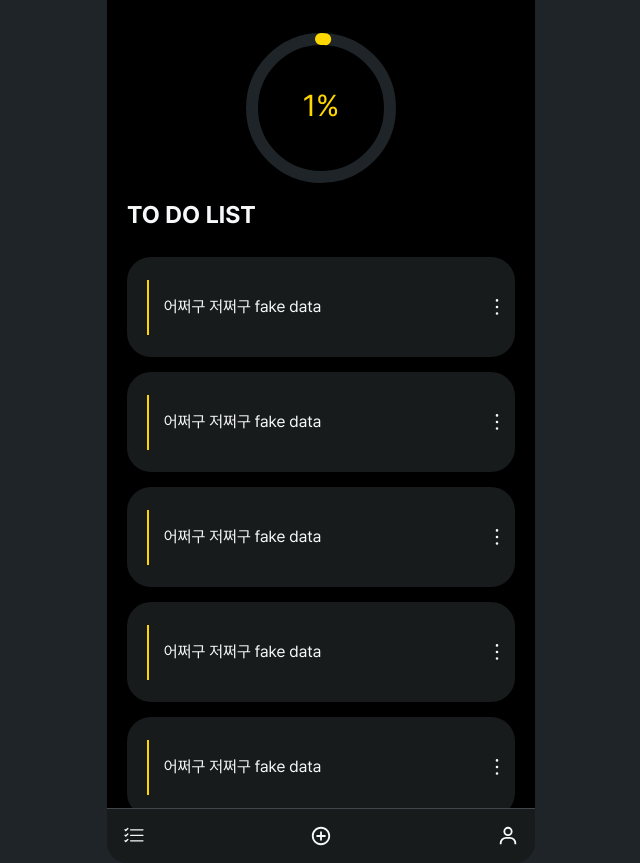
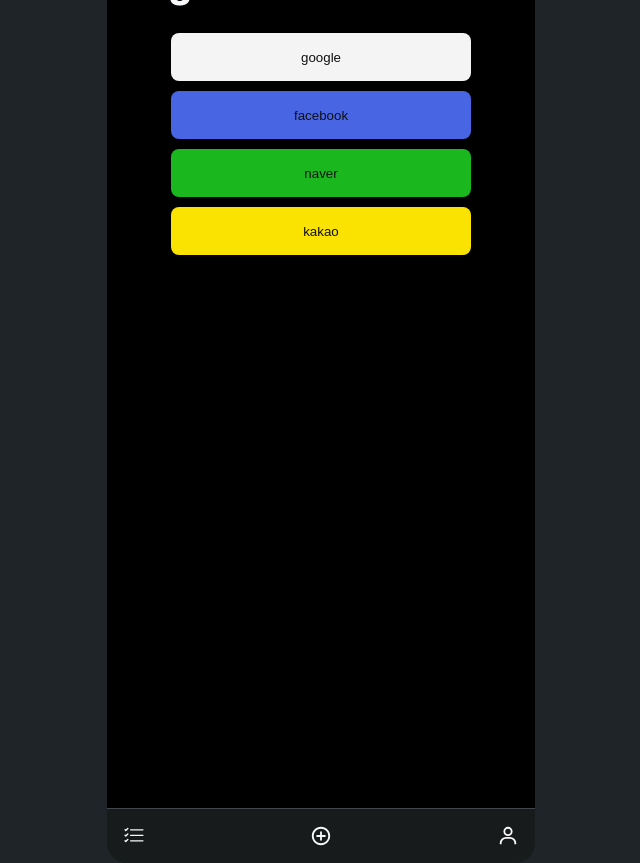
Before and after one commit to hongsyong92/make-plan-app, a React (Create React App) app: page / in a window 1280 px wide. Shown: the whole page, without its empty margins (319-959 px from the left). Built offline with nearby package versions, Linux system fonts and the light colour scheme.

Commit message:
add todo 진행중

```diff
--- a/package.json
+++ b/package.json
@@ -17,6 +17,7 @@
     "react-dom": "^17.0.2",
     "react-helmet": "^6.1.0",
     "react-helmet-async": "^1.2.2",
+    "react-hook-form": "^7.24.0",
     "react-icons": "^4.3.1",
     "react-router-dom": "^6.2.1",
     "react-scripts": "4.0.3",
--- a/src/App.tsx
+++ b/src/App.tsx
@@ -1,26 +1,53 @@
-import { BrowserRouter as Router, Routes, Route } from "react-router-dom";
+import { BrowserRouter, Routes, Route } from "react-router-dom";
 import "./assets/fonts/pretendard.css";
 import UserMenu from "./routes/UserMenu";
 import Home from "./routes/Home";
 import BottomNav from "./Components/BottomNav";
 import styled from "styled-components";
 import CalendarScreen from "./routes/CalendarScreen";
+import { useState } from "react";
+import Login from "./routes/Login";
 
 function App() {
+  const [isLogin, setLogin] = useState(false);
+  const handleLogin = () => {
+    setLogin(true);
+  };
   return (
     <Container>
-      <Router basename={process.env.PUBLIC_URL}>
+      <BrowserRouter basename={process.env.PUBLIC_URL}>
         <Routes>
-          {/* user menu 화면 */}
-          <Route path="/user-menu" element={<UserMenu />} />
-          {/* home 화면 */}
+          <Route
+            index
+            element={
+              isLogin ? (
+                <Home />
+              ) : (
+                <Login isLogin={isLogin} handleLogin={handleLogin} />
+              )
+            }
+          />
+          <Route
+            path="/present-progress-app"
+            element={
+              isLogin ? (
+                <Home />
+              ) : (
+                <Login isLogin={isLogin} handleLogin={handleLogin} />
+              )
+            }
+          />
           <Route path="/todos/:id" element={<Home />} />
           <Route path="/add-todos" element={<Home />} />
           <Route path="/select-date" element={<CalendarScreen />} />
-          <Route path="/" element={<Home />} />
+          {/* user menu 화면 */}
+          <Route
+            path="/user-menu"
+            element={isLogin ? <Home /> : <UserMenu />}
+          />
         </Routes>
         <BottomNav />
-      </Router>
+      </BrowserRouter>
     </Container>
   );
 }
--- a/src/Components/AddToDo.tsx
+++ b/src/Components/AddToDo.tsx
@@ -1,10 +1,31 @@
 import styled from "styled-components";
 import { theme } from "../theme";
 import { RiCloseFill } from "react-icons/ri";
+import { BiPencil } from "react-icons/bi";
 import { useNavigate } from "react-router-dom";
+import { useForm } from "react-hook-form";
+import { toDoState } from "../atoms";
+import { useRecoilState } from "recoil";
+
+interface IForm {
+  toDo: string;
+}
 
 function AddToDo() {
   const navigate = useNavigate();
+  const [toDos, setToDos] = useRecoilState(toDoState);
+  const {
+    register,
+    handleSubmit,
+    formState: { errors },
+  } = useForm<IForm>();
+  const handleValid = ({ toDo }: any) => {
+    setToDos((oldToDos) => [
+      { text: toDo.text, category: "TO_DO", id: Date.now() },
+      ...oldToDos,
+    ]);
+  };
+
   return (
     <Container>
       <DetailHeader>
@@ -12,8 +33,20 @@
           <RiCloseFill size="24" />
         </button>
       </DetailHeader>
-      <form>
-        <input type="text" placeholder="할일을 입력하세요" />
+      <form onSubmit={handleSubmit(handleValid)}>
+        <input
+          {...register("toDo", {
+            required: "필수 입력 항목입니다.",
+            minLength: 2,
+          })}
+          type="text"
+          placeholder="할 일을 입력하세요"
+        />
+        <p>{errors?.toDo?.message}</p>
+        <button className="add_todo_btn" onClick={() => navigate("/")}>
+          <BiPencil size="16" />
+          <span>등록하기</span>
+        </button>
       </form>
     </Container>
   );
@@ -30,6 +63,21 @@
   overflow-x: hidden;
   background-color: ${theme.modalColor};
   z-index: 2;
+  form {
+    .add_todo_btn {
+      display: flex;
+      justify-content: center;
+      align-items: center;
+      width: 100px;
+      height: 47px;
+      border-radius: 8px;
+      background-color: #577af8;
+      cursor: pointer;
+      > span {
+        margin-left: 5px;
+      }
+    }
+  }
 `;
 
 const DetailHeader = styled.div`
--- a/src/atoms.ts
+++ b/src/atoms.ts
@@ -1,6 +1,15 @@
 import { atom } from "recoil";
 
-export const toDo = atom({
+interface IForm {
+  toDo: string;
+}
+interface IToDo {
+  text: string;
+  id: number;
+  category: "TO_DO" | "DOING" | "DONE";
+}
+
+export const toDoState = atom<IToDo[]>({
   key: "toDo",
-  default: "",
+  default: [],
 });
--- a/src/routes/Home.tsx
+++ b/src/routes/Home.tsx
@@ -8,6 +8,8 @@
 import ToDoItem from "../Components/ToDoItem";
 import ToDoDetail from "../Components/ToDoDetail";
 import AddToDo from "../Components/AddToDo";
+import { useRecoilState, useRecoilValue } from "recoil";
+import { toDoState } from "../atoms";
 
 function Home() {
   let now = dayjs();
@@ -21,6 +23,8 @@
   };
   const clickedToDo =
     params.id && ToDoMockData.find((item) => item.id === Number(params.id));
+
+  const toDos = useRecoilValue(toDoState);
 
   return (
     <Container>
@@ -36,7 +40,7 @@
       <ListBoard>
         <BoardTitle>TO DO LIST</BoardTitle>
         <List>
-          {ToDoMockData.map((item) => (
+          {toDos.map((item) => (
             <ToDoItem
               key={item.id}
               item={item}
--- /dev/null
+++ b/src/routes/Login.tsx
@@ -0,0 +1,81 @@
+import styled from "styled-components";
+import { theme } from "../theme";
+
+interface ILogin {
+  isLogin: boolean;
+  handleLogin: () => void;
+}
+
+function Login({ isLogin, handleLogin }: ILogin) {
+  return (
+    <Container>
+      <TextHeader>
+        <p>Login</p>
+      </TextHeader>
+      <LoginContainer>
+        <button onClick={handleLogin} className="social_login_btn google">
+          google
+        </button>
+        <button onClick={handleLogin} className="social_login_btn facebook">
+          facebook
+        </button>
+        <button onClick={handleLogin} className="social_login_btn naver">
+          naver
+        </button>
+        <button onClick={handleLogin} className="social_login_btn kakao">
+          kakao
+        </button>
+      </LoginContainer>
+    </Container>
+  );
+}
+export default Login;
+
+const Container = styled.div`
+  display: flex;
+  flex-direction: column;
+  align-items: center;
+  width: 100%;
+  height: calc(100% - 55px);
+  background-color: ${theme.bgColor};
+  padding-top: 30px;
+`;
+
+const TextHeader = styled.div`
+  width: calc(100% - 40px);
+  display: flex;
+  justify-content: space-between;
+  align-items: center;
+  font-size: 24px;
+  font-weight: 700;
+  margin-bottom: 30px;
+  > p {
+    font-size: 36px;
+    font-weight: 900;
+    margin-right: 10px;
+  }
+`;
+
+const LoginContainer = styled.div`
+  display: flex;
+  flex-direction: column;
+  .social_login_btn {
+    width: 300px;
+    height: 48px;
+    border-radius: 8px;
+    margin-bottom: 10px;
+    color: #111;
+  }
+  .social_login_btn.google {
+    background-color: #f4f4f4;
+  }
+  .social_login_btn.facebook {
+    background-color: #4866e4;
+  }
+  .social_login_btn.naver {
+    background-color: #1bb71f;
+  }
+  .social_login_btn.kakao {
+    background-color: #fae300;
+  }
+`;
```
Also changed, not shown: 1 other file (tests, documents, lock files or other folders).
